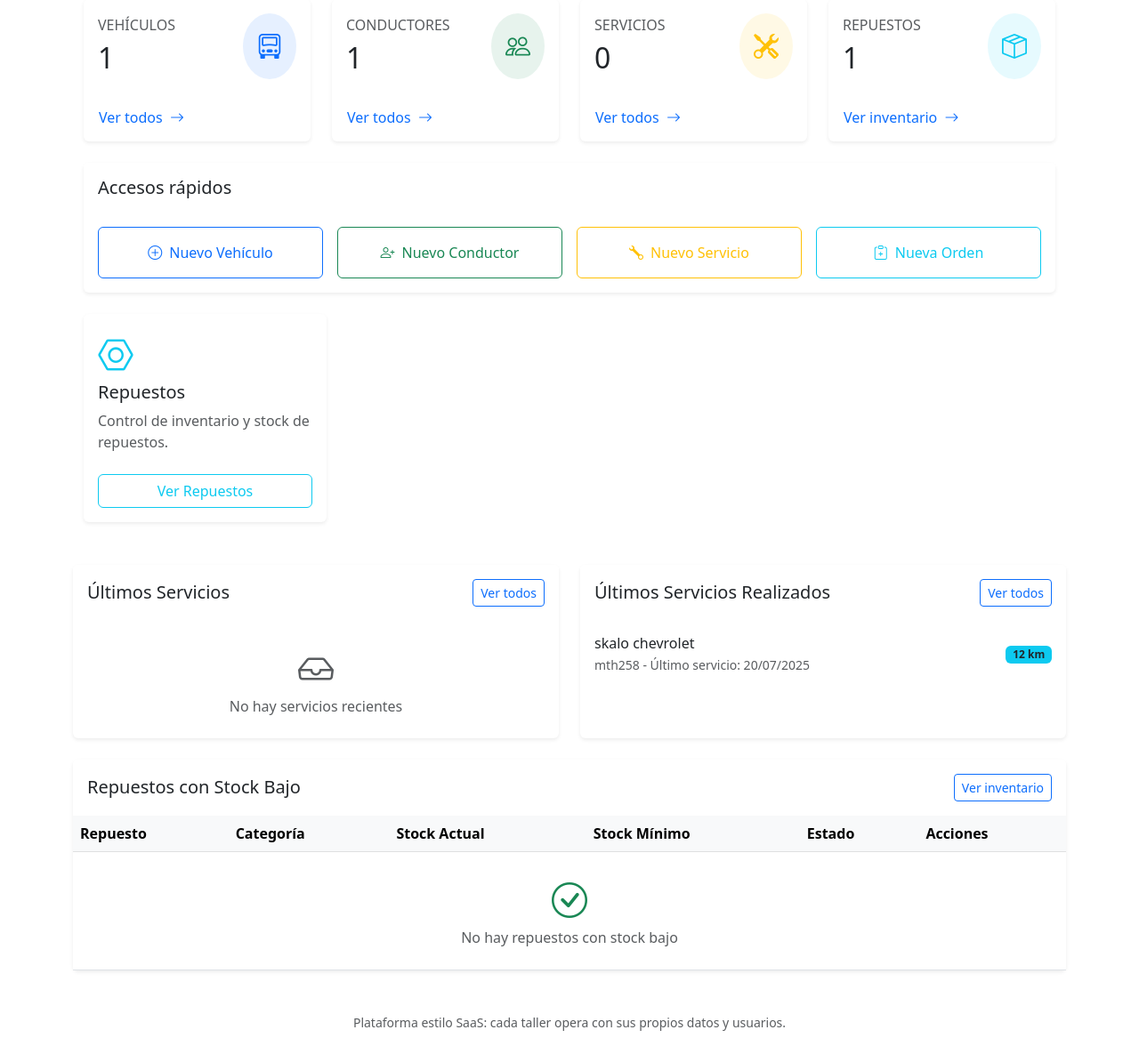
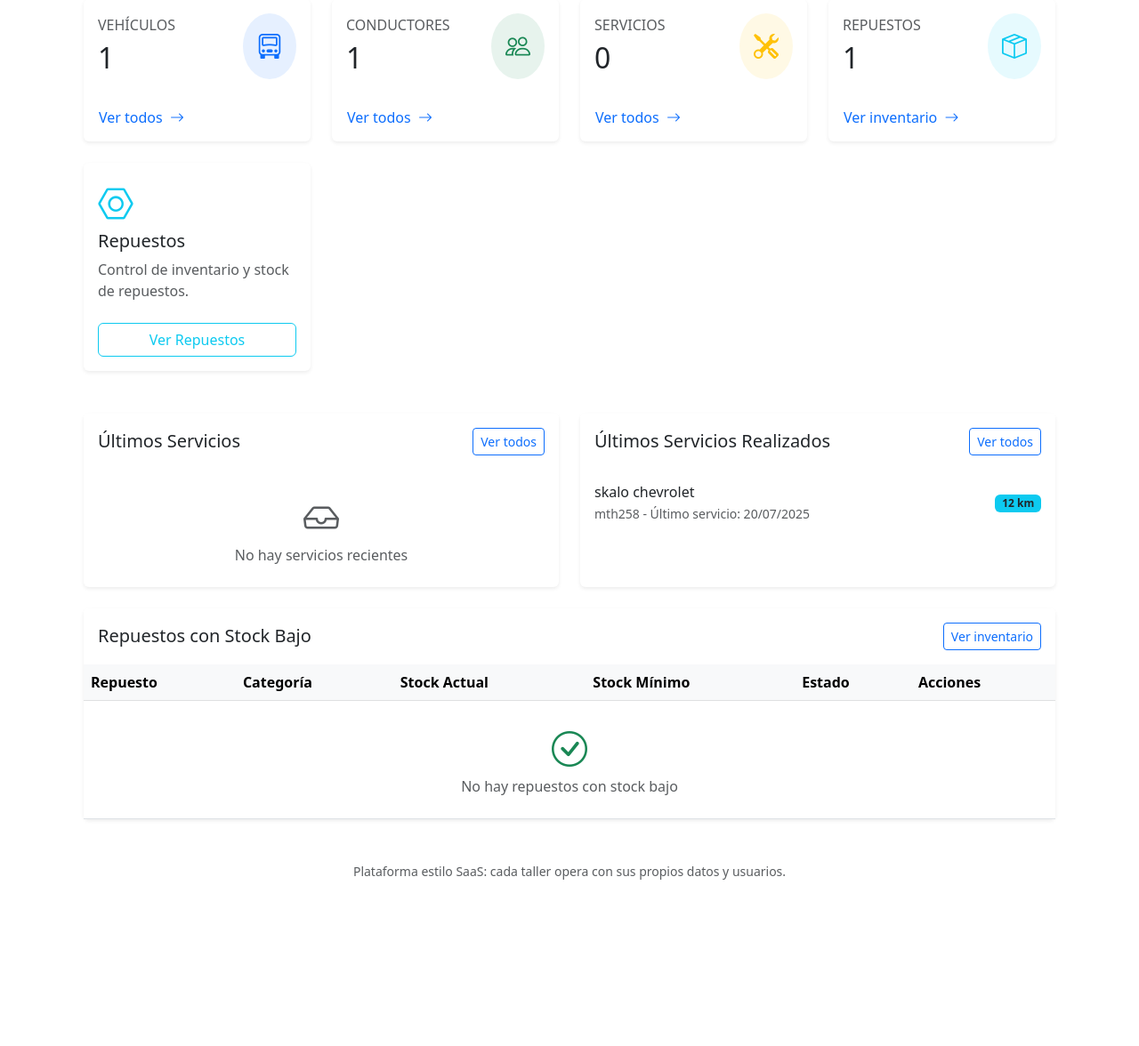
Before and after one commit to Jaisartuyk/taller-mec-nica, a Django app: page / in a window 1280 px wide. Shown: the part 371-1547 px from the top of the page at 89% size. After the commit the page ends 1360 px from the top, so only its background shows below. Run offline with Django 5.2, Linux system fonts and the light colour scheme; a user stored in the database is signed in; data comes from the database, SQL or seed files in the repository; data that the repository does not hold is empty.

```diff
--- a/gestion_taller/templates/gestion_taller/home.html
+++ b/gestion_taller/templates/gestion_taller/home.html
@@ -106,40 +106,6 @@
 
   <!-- Sección de accesos rápidos -->
   <div class="row g-4 mb-4">
-    <div class="col-12">
-      <div class="card border-0 shadow-sm">
-        <div class="card-header bg-white border-0 py-3">
-          <h5 class="mb-0">Accesos rápidos</h5>
-        </div>
-        <div class="card-body">
-          <div class="row g-3">
-            <div class="col-md-3 col-6">
-              <a href="{% url 'vehiculo_nuevo' %}"
-                 onclick="event.preventDefault(); openModal('{{ vehiculo_nuevo_url }}', 'Nuevo Vehículo')"
-                 class="btn btn-outline-primary w-100 h-100 py-3">
-                <i class="bi bi-plus-circle me-2"></i>Nuevo Vehículo
-              </a>
-            </div>
-            <div class="col-md-3 col-6">
-              <a href="{% url 'conductor_nuevo' %}" class="btn btn-outline-success w-100 h-100 py-3">
-                <i class="bi bi-person-plus me-2"></i>Nuevo Conductor
-              </a>
-            </div>
-            <div class="col-md-3 col-6">
-              <a href="{% url 'servicio_nuevo' %}" class="btn btn-outline-warning w-100 h-100 py-3">
-                <i class="bi bi-wrench me-2"></i>Nuevo Servicio
-              </a>
-            </div>
-            <div class="col-md-3 col-6">
-              <a href="{% url 'orden_servicio_nueva' %}" class="btn btn-outline-info w-100 h-100 py-3">
-                <i class="bi bi-clipboard-plus me-2"></i>Nueva Orden
-              </a>
-            </div>
-          </div>
-        </div>
-      </div>
-    </div>
-  </div>
     <div class="col-md-3 mb-4">
       <div class="card shadow-sm border-0 h-100">
         <div class="card-body">
@@ -151,6 +117,7 @@
       </div>
     </div>
   </div>
+
 
   <!-- Sección de Últimos Servicios -->
   <div class="row g-4 mb-4">
```
